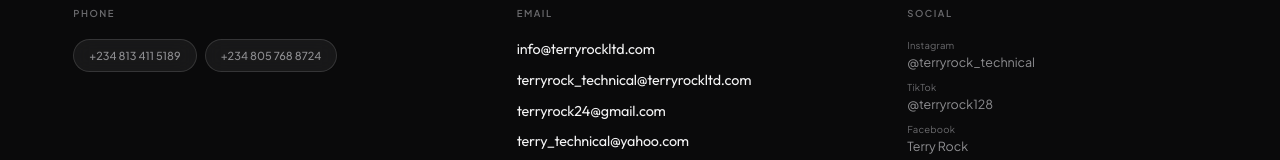
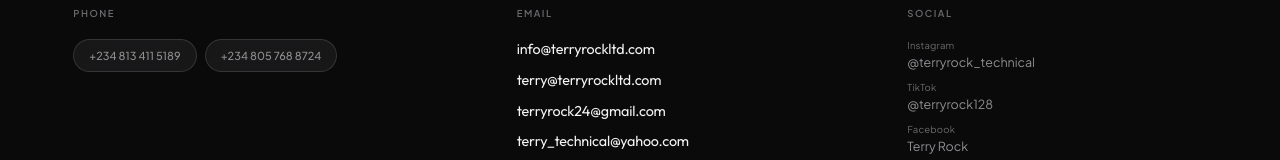
Before and after one commit to TechProoo/terryrock, a React (Vite) app in the folder frontend/: page /projects in a window 1280 px wide. Shown: the part 5753-5913 px from the top of the page. Built offline with nearby package versions, Linux system fonts and the light colour scheme.

Commit message:
Shorten the named company box to terry@

```diff
--- a/frontend/src/data/site.ts
+++ b/frontend/src/data/site.ts
@@ -585,7 +585,7 @@ export const contact = {
      shows an email reads this list. */
   emails: [
     "info@terryrockltd.com",
-    "terryrock_technical@terryrockltd.com",
+    "terry@terryrockltd.com",
     "terryrock24@gmail.com",
     "terry_technical@yahoo.com",
   ],
```
